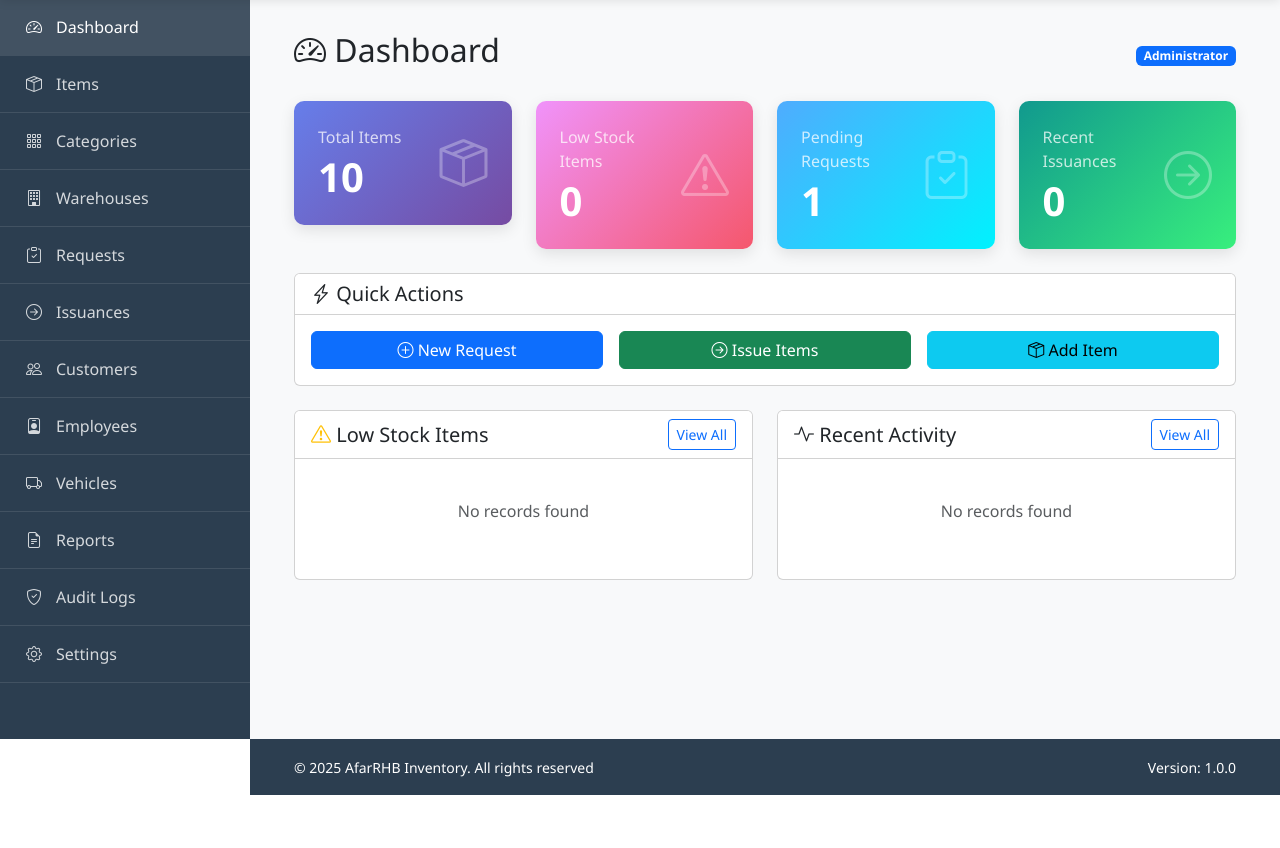
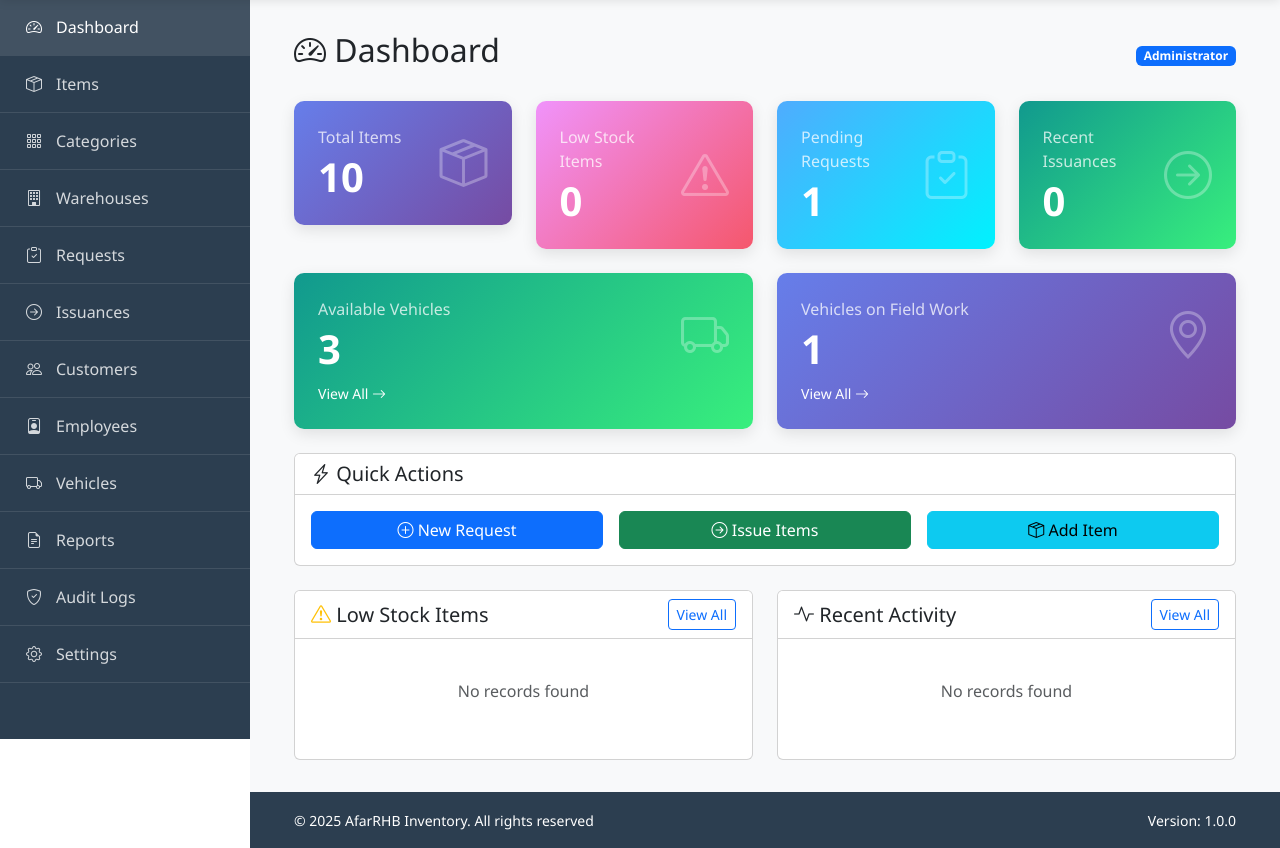
Before and after one commit to aliabdela47/afarrhbinventoryphp, a PHP site: page /afarrhbinventoryphp/dashboard.php in a window 1280 px wide. Shown: the part 61-909 px from the top of the page. Before the commit the page ends 856 px from the top, so only its background shows below. Run offline with PHP 8.4, Linux system fonts and the light colour scheme; a user stored in the database is signed in; data comes from the database, SQL or seed files in the repository; data that the repository does not hold is empty; some libraries are stand-ins or nearby versions.

Commit message:
Update dashboard with vehicle metrics and complete VMS integration
Co-authored-by: aliabdela47 <22118807+aliabdela47@users.noreply.github.com>

```diff
--- a/dashboard.php
+++ b/dashboard.php
@@ -32,6 +32,14 @@ try {
     $stmt = $pdo->query("SELECT COUNT(*) as count FROM ISSUANCES WHERE issue_date >= DATE_SUB(NOW(), INTERVAL 30 DAY)");
     $recentIssuances = $stmt->fetch()['count'];
 
+    // Available vehicles
+    $stmt = $pdo->query("SELECT COUNT(*) as count FROM VEHICLES WHERE status = 'Available'");
+    $availableVehicles = $stmt->fetch()['count'];
+
+    // Vehicles on field work
+    $stmt = $pdo->query("SELECT COUNT(*) as count FROM VEHICLE_ASSIGNMENTS WHERE status = 'Active'");
+    $vehiclesOnField = $stmt->fetch()['count'];
+
     // Recent activities (last 10)
     $stmt = $pdo->query("
         SELECT a.*, u.full_name as user_name
@@ -57,6 +65,7 @@ try {
 } catch (PDOException $e) {
     error_log("Dashboard error: " . $e->getMessage());
     $totalItems = $lowStockItems = $pendingRequests = $recentIssuances = 0;
+    $availableVehicles = $vehiclesOnField = 0;
     $recentActivities = $lowStockItemsList = [];
 }
 
@@ -130,6 +139,47 @@ include 'includes/sidebar.php';
                         <div>
                             <i class="bi bi-arrow-right-circle" style="font-size: 3rem; opacity: 0.3;"></i>
                         </div>
+                    </div>
+                </div>
+            </div>
+        </div>
+
+        <!-- Vehicle Metric Cards -->
+        <div class="row g-4 mb-4">
+            <div class="col-md-6">
+                <div class="metric-card success">
+                    <div class="d-flex justify-content-between align-items-center">
+                        <div>
+                            <p class="mb-1 opacity-75"><?php echo e(t('available_vehicles')); ?></p>
+                            <h3 class="mb-0"><?php echo e(number_format($availableVehicles)); ?></h3>
+                        </div>
+                        <div>
+                            <i class="bi bi-truck" style="font-size: 3rem; opacity: 0.3;"></i>
+                        </div>
+                    </div>
+                    <div class="mt-2">
+                        <a href="pages/vehicles/list.php?status=Available" class="text-white text-decoration-none">
+                            <small><?php echo e(t('view')); ?> <?php echo e(t('all')); ?> <i class="bi bi-arrow-right"></i></small>
+                        </a>
+                    </div>
+                </div>
+            </div>
+
+            <div class="col-md-6">
+                <div class="metric-card primary">
+                    <div class="d-flex justify-content-between align-items-center">
+                        <div>
+                            <p class="mb-1 opacity-75"><?php echo e(t('vehicles_on_field')); ?></p>
+                            <h3 class="mb-0"><?php echo e(number_format($vehiclesOnField)); ?></h3>
+                        </div>
+                        <div>
+                            <i class="bi bi-geo-alt" style="font-size: 3rem; opacity: 0.3;"></i>
+                        </div>
+                    </div>
+                    <div class="mt-2">
+                        <a href="pages/vehicles/assignments/list.php?status=Active" class="text-white text-decoration-none">
+                            <small><?php echo e(t('view')); ?> <?php echo e(t('all')); ?> <i class="bi bi-arrow-right"></i></small>
+                        </a>
                     </div>
                 </div>
             </div>
```
